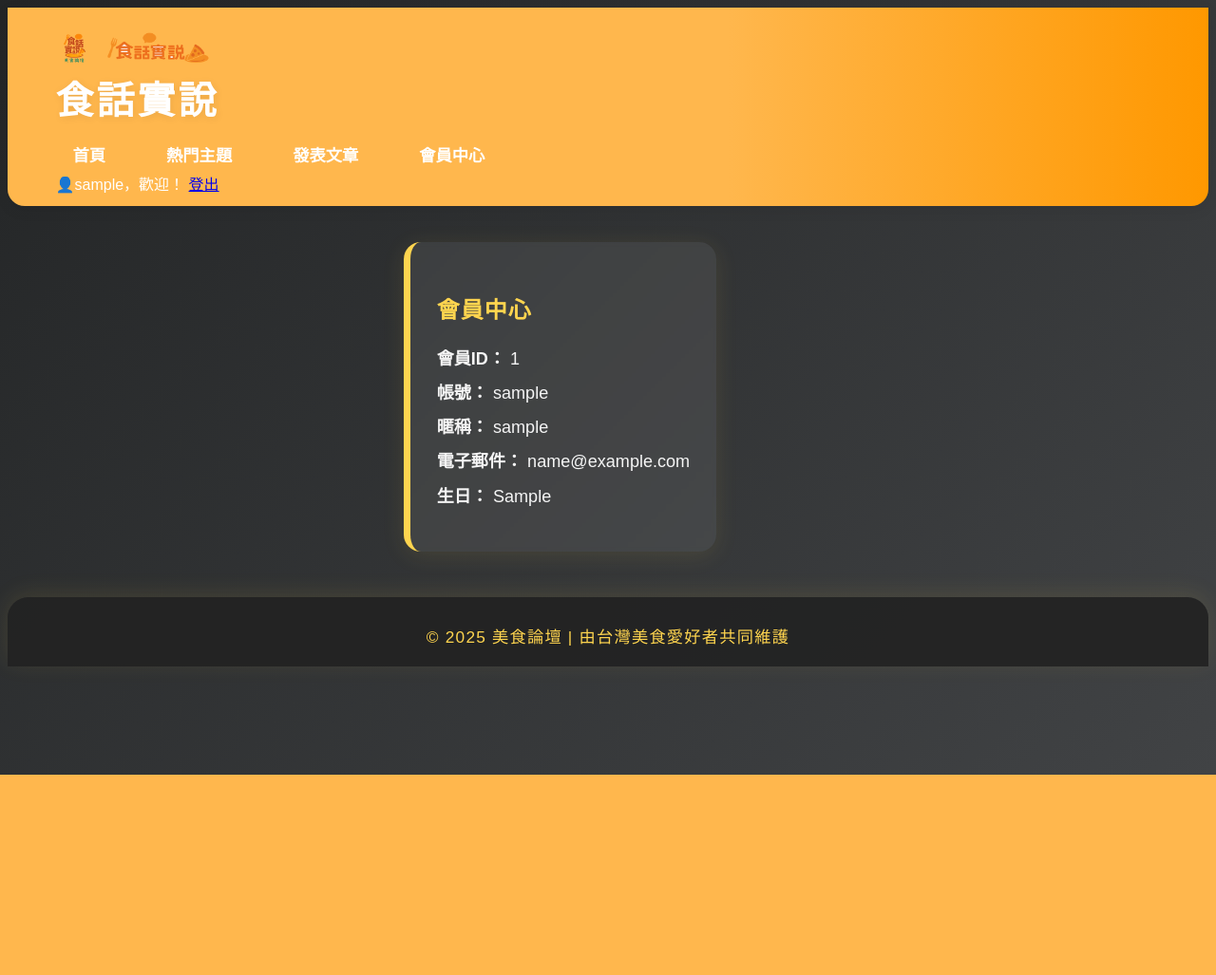
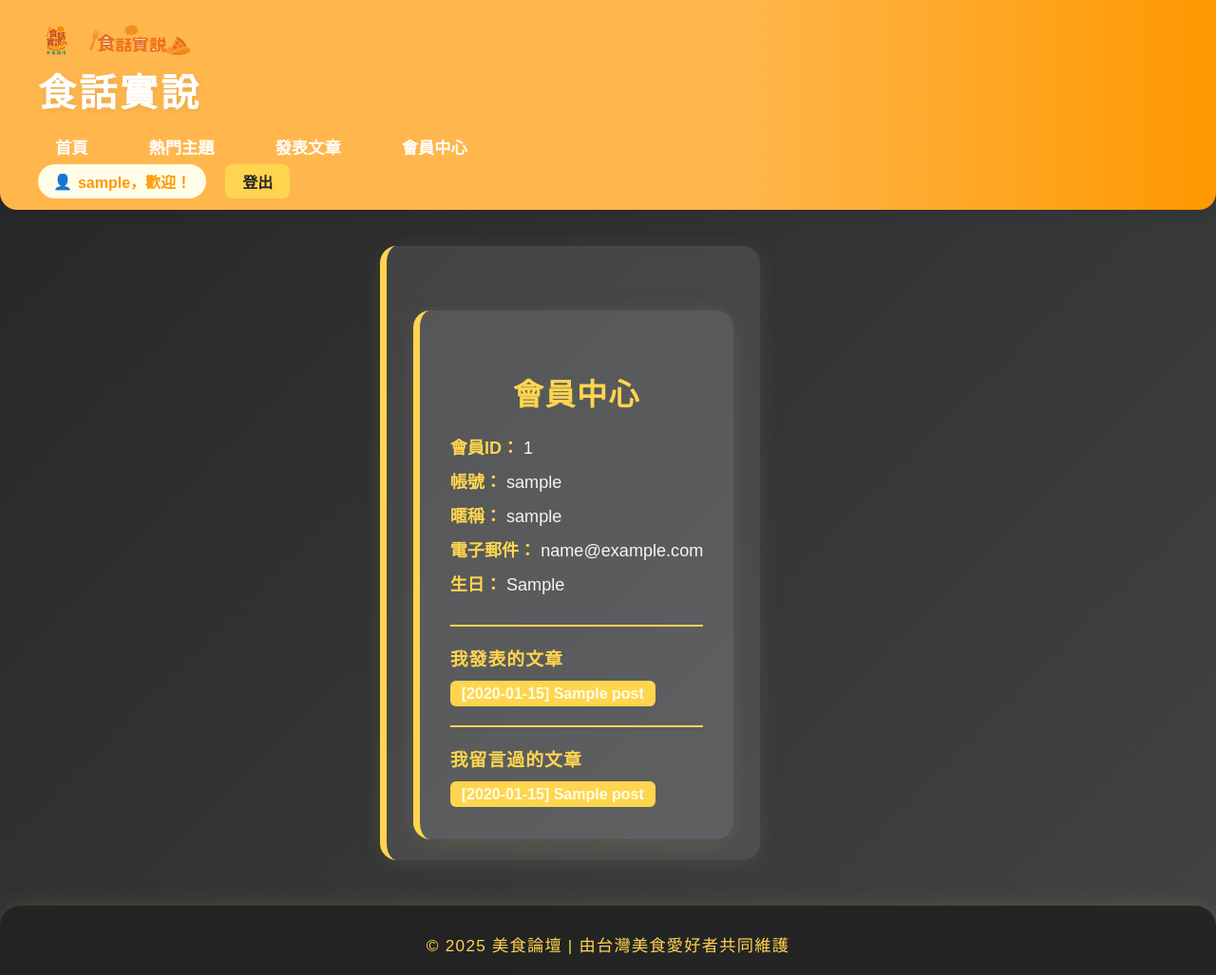
Before and after one commit to BB5566/20250604_member_system, a PHP site: page /member_center.php in a window 1280 px wide. Shown: the whole page at 95% size. Before the commit the page ends 816 px from the top, so only its background shows below. Run offline with PHP 8.4, Linux system fonts and the light colour scheme; the visitor is signed in with stand-in values (Sample User, id 1); tables that the repository leaves empty or names only in its code hold one stand-in row (values such as "Sample post").

Commit message:
優化登入、註冊及會員中心頁面樣式，增加錯誤訊息顯示效果，並新增文章及留言功能

```diff
--- a/member_center.php
+++ b/member_center.php
@@ -33,18 +33,52 @@ try {
   <main class="forum-main container">
     <section class="forum-content">
       <div class="post-card" style="max-width:520px;margin:0 auto;">
-        <h2 style="color:#ffd54f;font-weight:800;letter-spacing:1px;margin-bottom:18px;">會員中心</h2>
+        <div class="member-center-section">
+          <h2>會員中心</h2>
           <?php if ($member): ?>
-          <ul style="list-style:none;padding:0;font-size:1.13rem;line-height:2;">
+            <ul class="member-info">
               <li><strong>會員ID：</strong> <?= htmlspecialchars($member['id']) ?></li>
               <li><strong>帳號：</strong> <?= htmlspecialchars($member['username']) ?></li>
               <li><strong>暱稱：</strong> <?= htmlspecialchars($member['nickname']) ?></li>
               <li><strong>電子郵件：</strong> <?= htmlspecialchars($member['email']) ?></li>
               <li><strong>生日：</strong> <?= htmlspecialchars($member['birthday']) ?></li>
             </ul>
+            <hr>
+            <h3>我發表的文章</h3>
+            <?php
+              $stmt2 = $pdo->prepare("SELECT id, title, created_at FROM posts WHERE author_id = :uid ORDER BY created_at DESC");
+              $stmt2->execute(['uid' => $member['id']]);
+              $my_posts = $stmt2->fetchAll();
+            ?>
+            <?php if ($my_posts): ?>
+              <ul class="article-list">
+                <?php foreach ($my_posts as $p): ?>
+                  <li><a href="post_detail.php?id=<?= $p['id'] ?>">[<?= htmlspecialchars(date('Y-m-d', strtotime($p['created_at']))) ?>] <?= htmlspecialchars($p['title']) ?></a></li>
+                <?php endforeach; ?>
+              </ul>
+            <?php else: ?>
+              <div class="empty-tip">尚未發表任何文章</div>
+            <?php endif; ?>
+            <hr>
+            <h3>我留言過的文章</h3>
+            <?php
+              $stmt3 = $pdo->prepare("SELECT DISTINCT posts.id, posts.title, posts.created_at FROM comments JOIN posts ON comments.post_id = posts.id WHERE comments.member_id = :uid ORDER BY posts.created_at DESC");
+              $stmt3->execute(['uid' => $member['id']]);
+              $commented_posts = $stmt3->fetchAll();
+            ?>
+            <?php if ($commented_posts): ?>
+              <ul class="article-list">
+                <?php foreach ($commented_posts as $p): ?>
+                  <li><a href="post_detail.php?id=<?= $p['id'] ?>">[<?= htmlspecialchars(date('Y-m-d', strtotime($p['created_at']))) ?>] <?= htmlspecialchars($p['title']) ?></a></li>
+                <?php endforeach; ?>
+              </ul>
+            <?php else: ?>
+              <div class="empty-tip">尚未留言過任何文章</div>
+            <?php endif; ?>
           <?php else: ?>
             <div style="color:#d32f2f;">無法取得會員資料，請稍後再試。</div>
           <?php endif; ?>
+        </div>
       </div>
     </section>
   </main>
--- a/reg.php
+++ b/reg.php
@@ -12,7 +12,7 @@
   <?php include 'header.php'; ?>
   <main class="forum-main container">
     <h2 class="form-title">會員註冊</h2>
-    <form action="api/reg_process.php" method="post" class="register-form">
+    <form action="api/reg_process.php" method="post" class="register-form post-card" style="max-width:480px;margin:0 auto;">
       <div>
         <label for="username">帳號：</label>
         <input type="text" id="username" name="username" required>
@@ -33,7 +33,7 @@
         <label for="birthday">生日：</label>
         <input type="date" id="birthday" name="birthday" required>
       </div>
-      <div>
+      <div style="display:flex;gap:12px;">
         <button type="submit">註冊</button>
         <button type="reset">重置</button>
       </div>
--- a/styles.css
+++ b/styles.css
@@ -4,9 +4,10 @@ body {
   background: linear-gradient(135deg, #232526 0%, #414345 100%);
   color: #f5f5f5;
   min-height: 100vh;
+  margin: 0;
 }
 .container {
-  width: 92%;
+  width: 94%;
   max-width: 1200px;
   margin: 0 auto;
 }
@@ -17,6 +18,9 @@ body {
   box-shadow: 0 4px 16px rgba(0,0,0,0.07);
   border-bottom-left-radius: 18px;
   border-bottom-right-radius: 18px;
+  position: sticky;
+  top: 0;
+  z-index: 100;
 }
 .forum-header h1 {
   margin: 0 0 12px 0;
@@ -43,6 +47,35 @@ body {
   background: #fff3e0;
   color: #ff9800;
   box-shadow: 0 2px 8px rgba(255,183,77,0.15);
+}
+.header-user {
+  display: flex;
+  align-items: center;
+  gap: 12px;
+}
+.user-pill {
+  background: #fffde7;
+  color: #ff9800;
+  border-radius: 20px;
+  padding: 6px 16px;
+  font-weight: 700;
+  margin-right: 8px;
+  display: flex;
+  align-items: center;
+  gap: 6px;
+}
+.logout-btn {
+  background: #ffd54f;
+  color: #222;
+  border-radius: 8px;
+  padding: 6px 18px;
+  font-weight: 700;
+  text-decoration: none;
+  transition: background 0.2s, color 0.2s;
+}
+.logout-btn:hover {
+  background: #fffde7;
+  color: #ff9800;
 }
 .forum-main {
   display: flex;
@@ -89,42 +122,15 @@ body {
   flex-direction: column;
   gap: 26px;
 }
-.forum-slidebar {
-  display: flex;
-  align-items: center;
-  gap: 20px;
-  background: #ffe0b2;
-  border-radius: 10px;
-  padding: 14px 22px;
-  margin-bottom: 22px;
-  font-size: 1.12rem;
-  box-shadow: 0 1px 6px rgba(0,0,0,0.04);
-}
-.forum-slidebar span {
-  color: #8d6e63;
-  font-weight: bold;
-  font-size: 1.08rem;
-}
-.forum-slidebar a {
-  color: #6d4c41;
-  text-decoration: none;
-  padding: 5px 14px;
-  border-radius: 6px;
-  font-weight: 500;
-  transition: background 0.2s, color 0.2s;
-}
-.forum-slidebar a:hover, .forum-slidebar a.active {
-  background: #ffb74d;
-  color: #fff;
-}
 .post-card {
-  background: rgba(255,255,255,0.08);
+  background: rgba(255,255,255,0.10);
   border-radius: 18px;
   padding: 32px 28px 22px 28px;
   box-shadow: 0 4px 24px rgba(255,215,79,0.10);
   border-left: 7px solid #ffd54f;
   transition: box-shadow 0.2s, background 0.2s;
   backdrop-filter: blur(2px);
+  margin-bottom: 18px;
 }
 .post-card:hover {
   box-shadow: 0 8px 32px rgba(255,215,79,0.18);
@@ -135,6 +141,15 @@ body {
   font-size: 1.35rem;
   font-weight: 800;
   letter-spacing: 1px;
+  margin-bottom: 8px;
+}
+.post-card h3 a {
+  color: #ffd54f;
+  text-decoration: none;
+  transition: color 0.2s;
+}
+.post-card h3 a:hover {
+  color: #fffde7;
 }
 .post-card p {
   margin: 12px 0 10px 0;
@@ -147,63 +162,159 @@ body {
   text-align: right;
   margin-top: 8px;
 }
-.forum-footer {
-  background: rgba(34,34,34,0.92);
+.post-detail {
+  background: rgba(255,255,255,0.10);
+  border-radius: 18px;
+  padding: 36px 32px 28px 32px;
+  box-shadow: 0 4px 24px rgba(255,215,79,0.10);
+  border-left: 7px solid #ffd54f;
+  margin-bottom: 18px;
+}
+.post-detail h2 {
   color: #ffd54f;
-  text-align: center;
-  padding: 28px 0 20px 0;
-  margin-top: 48px;
+  font-weight: 900;
+  letter-spacing: 1.5px;
+  margin-bottom: 12px;
+  font-size: 1.7rem;
+}
+.post-detail img {
+  max-width: 320px;
+  max-height: 220px;
+  border-radius: 10px;
+  margin: 12px 0;
+  display: block;
+}
+.comments {
+  background: rgba(255,255,255,0.07);
+  border-radius: 14px;
+  padding: 24px 18px 18px 18px;
+  margin-top: 18px;
+  box-shadow: 0 2px 12px rgba(255,215,79,0.08);
+}
+.comments h3 {
+  color: #ffd54f;
+  font-size: 1.15rem;
+  font-weight: 800;
+  margin-bottom: 10px;
+  letter-spacing: 1px;
+}
+.comment {
+  background: rgba(255,255,255,0.10);
+  border-radius: 10px;
+  padding: 12px 16px;
+  margin-bottom: 12px;
+  box-shadow: 0 2px 8px rgba(255,215,79,0.08);
+}
+.comment-meta {
+  color: #ffd54f;
+  font-size: 0.98rem;
+  margin-bottom: 4px;
+}
+.comment-content {
+  color: #fffde7;
   font-size: 1.08rem;
-  letter-spacing: 1.2px;
-  border-top-left-radius: 22px;
-  border-top-right-radius: 22px;
-  box-shadow: 0 -4px 24px rgba(255,215,79,0.10);
+  line-height: 1.7;
 }
-.btn, button, input[type="submit"], input[type="button"] {
+.comments textarea {
+  width: 100%;
+  min-height: 60px;
+  border-radius: 8px;
+  border: 1.5px solid #ffd54f;
+  background: rgba(255,255,255,0.10);
+  color: #f5f5f5;
+  padding: 10px 12px;
+  font-size: 1.05rem;
+  margin-bottom: 10px;
+  transition: border 0.2s, box-shadow 0.2s;
+}
+.comments textarea:focus {
+  border: 1.5px solid #ffb300;
+  box-shadow: 0 0 0 2px #ffd54f;
+  outline: none;
+}
+.comments button {
   background: linear-gradient(90deg, #ffd54f 60%, #ffb300 100%);
   color: #222;
   border: none;
   border-radius: 8px;
-  padding: 10px 28px;
+  padding: 8px 24px;
   font-size: 1.08rem;
   font-weight: 700;
   cursor: pointer;
   box-shadow: 0 2px 8px rgba(255,215,79,0.10);
   transition: background 0.2s, color 0.2s, box-shadow 0.2s;
 }
-.btn:hover, button:hover, input[type="submit"]:hover, input[type="button"]:hover {
+.comments button:hover {
   background: #fffde7;
   color: #ffb300;
   box-shadow: 0 4px 16px rgba(255,215,79,0.18);
 }
-input, textarea, select {
+.member-center-section {
+  max-width: 600px;
+  margin: 0 auto;
   background: rgba(255,255,255,0.10);
-  color: #f5f5f5;
-  border: 1.5px solid #ffd54f;
+  border-radius: 18px;
+  padding: 36px 32px 28px 32px;
+  box-shadow: 0 4px 24px rgba(255,215,79,0.10);
+  border-left: 7px solid #ffd54f;
+  margin-top: 36px;
+}
+.member-center-section h2 {
+  color: #ffd54f;
+  font-weight: 900;
+  letter-spacing: 1.5px;
+  margin-bottom: 18px;
+  font-size: 2rem;
+  text-align: center;
+}
+.member-center-section ul.member-info {
+  list-style: none;
+  padding: 0;
+  font-size: 1.13rem;
+  line-height: 2;
+  margin-bottom: 18px;
+}
+.member-center-section ul.member-info li strong {
+  color: #ffd54f;
+}
+.member-center-section hr {
+  border: none;
+  border-top: 2px solid #ffd54f;
+  margin: 24px 0 18px 0;
+}
+.member-center-section h3 {
+  color: #ffd54f;
+  font-size: 1.18rem;
+  font-weight: 800;
+  margin-bottom: 10px;
+  letter-spacing: 1px;
+}
+.member-center-section ul.article-list {
+  padding-left: 0;
+  list-style: none;
+  margin-bottom: 10px;
+}
+.member-center-section ul.article-list li {
+  margin-bottom: 8px;
+}
+.member-center-section ul.article-list a {
+  color: #fffde7;
+  background: #ffd54f;
+  padding: 5px 12px;
   border-radius: 6px;
-  padding: 10px 12px;
+  text-decoration: none;
+  font-weight: 600;
+  transition: background 0.2s, color 0.2s;
+}
+.member-center-section ul.article-list a:hover {
+  background: #fffde7;
+  color: #ff9800;
+}
+.member-center-section .empty-tip {
+  color: #bdbdbd;
   font-size: 1.05rem;
   margin-bottom: 10px;
-  transition: border 0.2s, box-shadow 0.2s;
-}
-input:focus, textarea:focus, select:focus {
-  border: 1.5px solid #ffb300;
-  box-shadow: 0 0 0 2px #ffd54f;
-  outline: none;
-}
-::-webkit-scrollbar {
-  width: 10px;
-  background: #232526;
-}
-::-webkit-scrollbar-thumb {
-  background: #ffd54f;
-  border-radius: 6px;
-}
-.header-logo-title img {
-  height: 38px;
-  max-width: 120px;
-  width: auto;
-  margin-right: 8px;
+  text-align: center;
 }
 .form-title {
   color: #ffd54f;
@@ -252,6 +363,64 @@ input:focus, textarea:focus, select:focus {
   border: 1.5px solid #ffb300;
   box-shadow: 0 0 0 2px #ffd54f;
 }
+input, textarea, select {
+  background: rgba(255,255,255,0.10);
+  color: #f5f5f5;
+  border: 1.5px solid #ffd54f;
+  border-radius: 6px;
+  padding: 10px 12px;
+  font-size: 1.05rem;
+  margin-bottom: 10px;
+  transition: border 0.2s, box-shadow 0.2s;
+}
+input:focus, textarea:focus, select:focus {
+  border: 1.5px solid #ffb300;
+  box-shadow: 0 0 0 2px #ffd54f;
+  outline: none;
+}
+.btn, button, input[type="submit"], input[type="button"] {
+  background: linear-gradient(90deg, #ffd54f 60%, #ffb300 100%);
+  color: #222;
+  border: none;
+  border-radius: 8px;
+  padding: 10px 28px;
+  font-size: 1.08rem;
+  font-weight: 700;
+  cursor: pointer;
+  box-shadow: 0 2px 8px rgba(255,215,79,0.10);
+  transition: background 0.2s, color 0.2s, box-shadow 0.2s;
+}
+.btn:hover, button:hover, input[type="submit"]:hover, input[type="button"]:hover {
+  background: #fffde7;
+  color: #ffb300;
+  box-shadow: 0 4px 16px rgba(255,215,79,0.18);
+}
+.forum-footer {
+  background: rgba(34,34,34,0.92);
+  color: #ffd54f;
+  text-align: center;
+  padding: 28px 0 20px 0;
+  margin-top: 48px;
+  font-size: 1.08rem;
+  letter-spacing: 1.2px;
+  border-top-left-radius: 22px;
+  border-top-right-radius: 22px;
+  box-shadow: 0 -4px 24px rgba(255,215,79,0.10);
+}
+::-webkit-scrollbar {
+  width: 10px;
+  background: #232526;
+}
+::-webkit-scrollbar-thumb {
+  background: #ffd54f;
+  border-radius: 6px;
+}
+.header-logo-title img {
+  height: 38px;
+  max-width: 120px;
+  width: auto;
+  margin-right: 8px;
+}
 @media (max-width: 600px) {
   .header-logo-title img {
     height: 28px;
@@ -264,8 +433,7 @@ input:focus, textarea:focus, select:focus {
   .forum-header h1 { font-size: 1.5rem; }
   .forum-header nav { gap: 10px; }
   .forum-sidebar { padding: 16px 8px; }
-  .forum-slidebar { flex-wrap: wrap; gap: 10px; padding: 8px 6px; font-size: 1rem; }
-  .post-card { padding: 14px 8px 10px 8px; }
+  .post-card, .post-detail, .member-center-section { padding: 14px 8px 10px 8px; }
   .forum-footer { font-size: 0.95rem; padding: 12px 0 10px 0; }
   .login-section.post-card { padding: 14px 8px 10px 8px; }
   .form-title { font-size: 1.1rem; }
```
Also changed, not shown: login.php (+6 -6 lines), post_detail.php (+5 -2 lines). Lines whose indentation alone changed are shown as unchanged.
